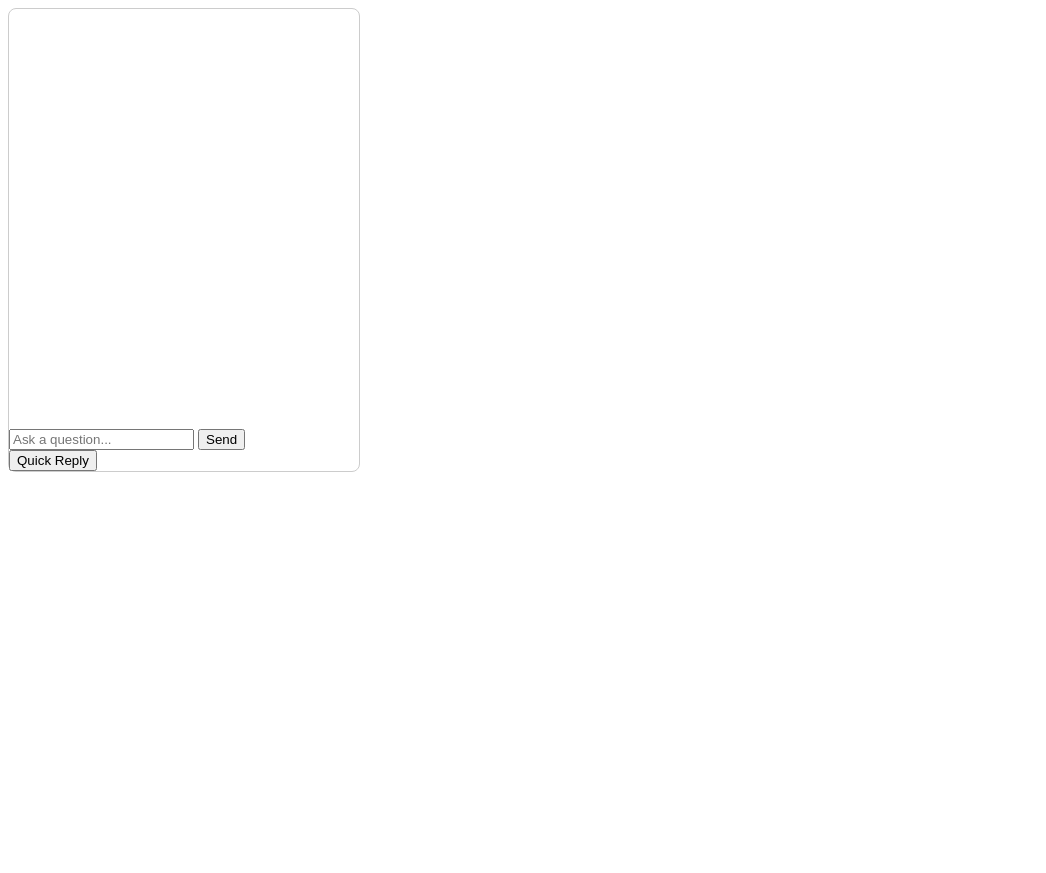
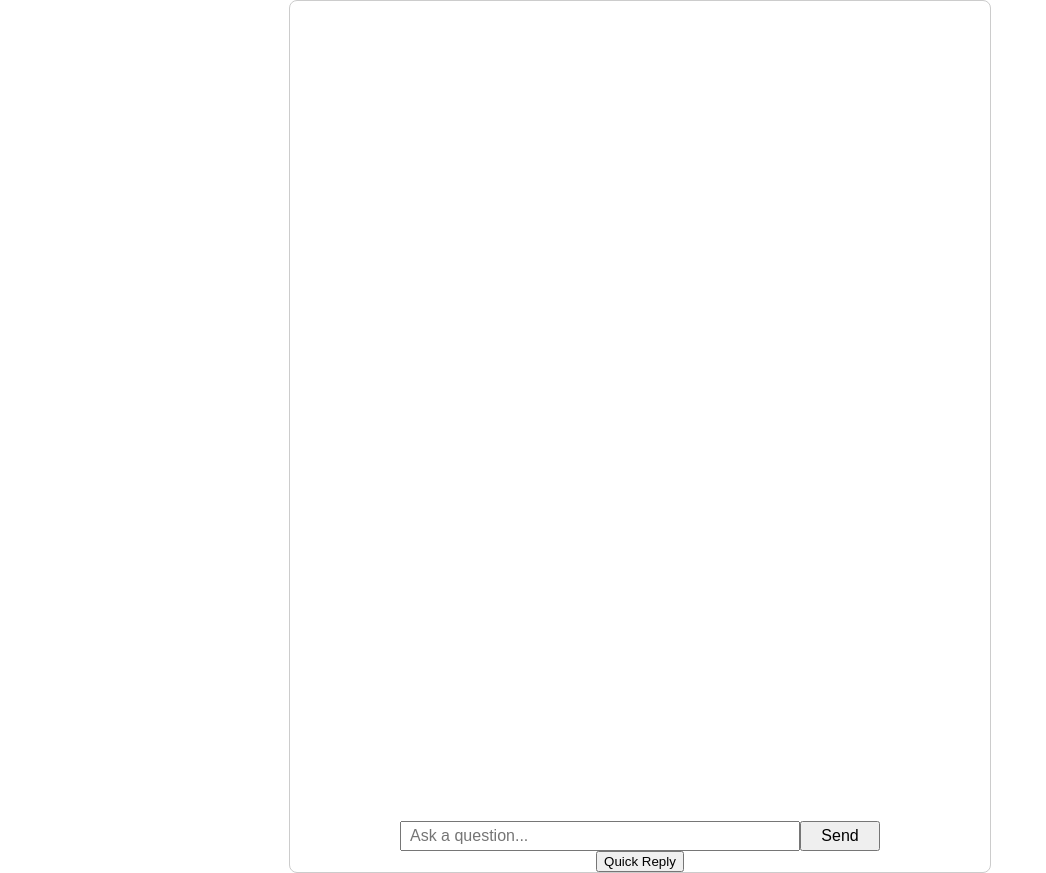
Before and after one commit to cuqnq/FAQ-chatbot, a plain HTML site: page index.html in a window 1280 px wide. Shown: the whole page, without its empty margins (0-1046 px from the left). Before the commit the page ends 800 px from the top, so only its background shows below. Drawn offline with Linux system fonts and the light colour scheme.

Commit message:
Resized the UI. Still needs lots of visual work.

```diff
--- a/style.css
+++ b/style.css
@@ -1,19 +1,64 @@
+body {
+    display: flex;
+    justify-content: center;
+    align-items: center;
+    min-height: 100vh;
+    margin: 0;
+}
+
 #chat-window {
-    width: 350px; border: 1px solid #ccc; border-radius: 8px;
+    width: 700px;
+    border: 1px solid #ccc;
+    border-radius: 8px;
+}
+
+#input-area {
+    display: flex;
+    justify-content: center;
+    align-items: center;
+}
+
+#user-input {
+    width: 400px;
+    height: 30px;
+    padding: 8px;
+    font-size: 16px;
+}
+
+#send-btn {
+    width: 80px;
+    height: 30px;
+    font-size: 16px;
+}
+
+#quick-reply-container {
+    display: flex;
+    justify-content: center;
+    align-items: center;
+}
+
+#quick-reply-menu {
+    flex-direction: column;
+    gap: 4px;
+    margin-top: 8px;
 }
 
 #messages {
-    height: 400px; overflow-y: auto; padding: 10px;
+    height: 800px;
+    overflow-y: auto;
+    padding: 10px;
 }
 
 .user-msg {
-    text-align: right; background: #DCF8C6;
+    text-align: right;
+    background: #DCF8C6;
 }
 
 .bot-msg {
-    text-align: left; background: #F1F0F0;
+    text-align: left;
+    background: #F1F0F0;
 }
 
 .hidden {
-    display: none;
+    display: none !important;
 }
```
